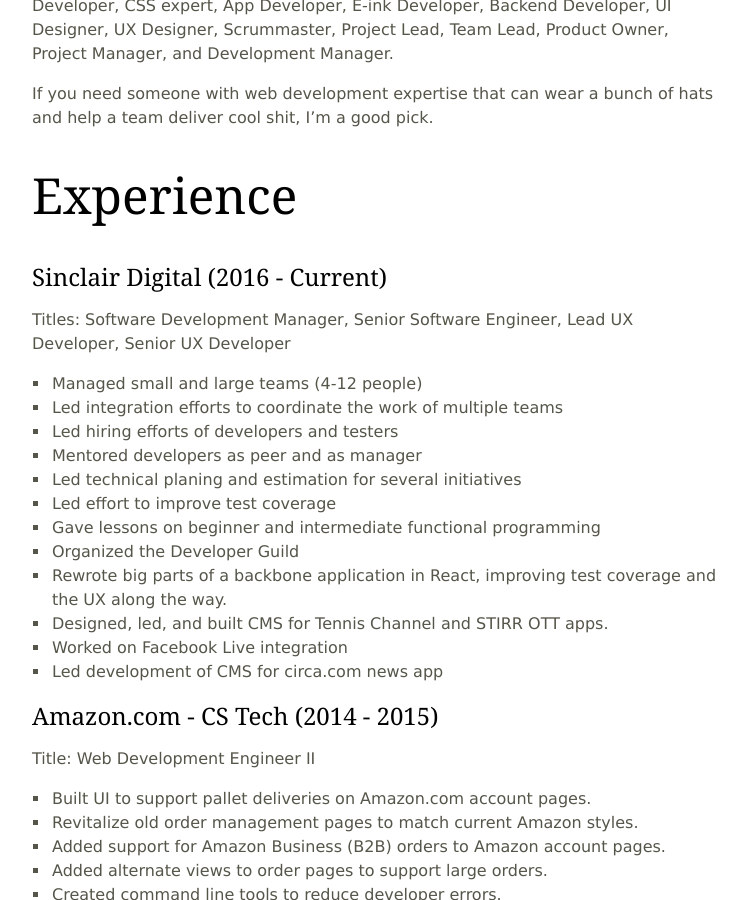
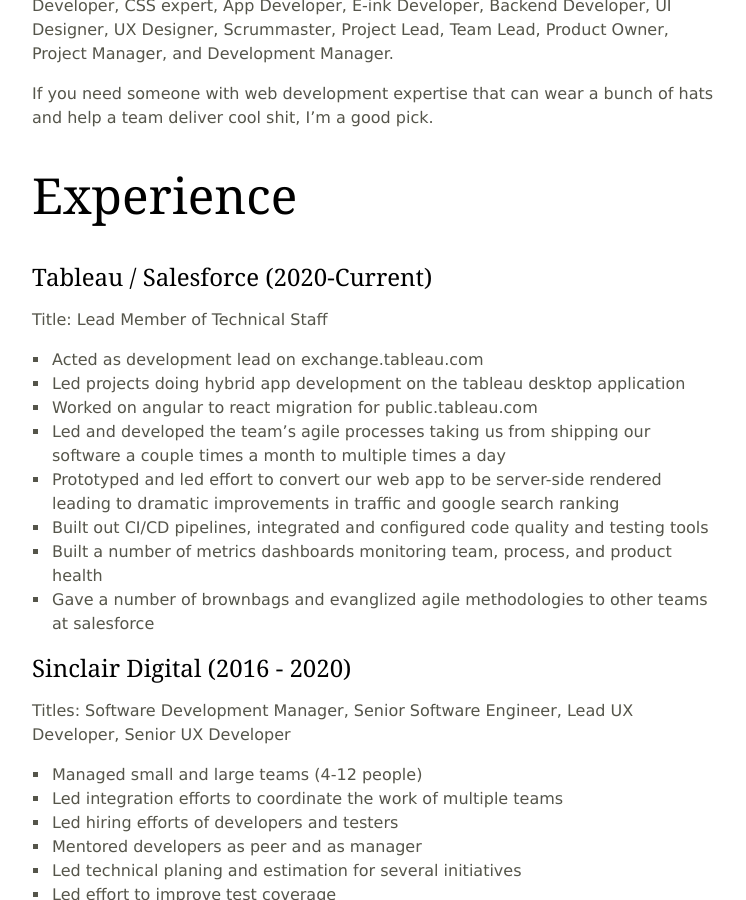
Before and after one commit to jethrolarson/jethrolarson.github.com, a Jekyll site: the page built from resume.md, in a window 1280 px wide and 900 px high, scrolled down 363 px. Shown: the whole window, without its empty margins (263-1009 px from the left). Built offline with Jekyll 4.4.1, drawn with Linux system fonts in a browser that asks for light colours.

Commit message:
Update resume.md

```diff
--- a/resume.md
+++ b/resume.md
@@ -20,7 +20,19 @@
 
 # Experience
 
-## Sinclair Digital (2016 - Current)
+## Tableau / Salesforce (2020-Current)
+Title: Lead Member of Technical Staff
+
+* Acted as development lead on exchange.tableau.com
+* Led projects doing hybrid app development on the tableau desktop application
+* Worked on angular to react migration for public.tableau.com
+* Led and developed the team's agile processes taking us from shipping our software a couple times a month to multiple times a day
+* Prototyped and led effort to convert our web app to be server-side rendered leading to dramatic improvements in traffic and google search ranking
+* Built out CI/CD pipelines, integrated and configured code quality and testing tools
+* Built a number of metrics dashboards monitoring team, process, and product health
+* Gave a number of brownbags and evanglized agile methodologies to other teams at salesforce
+
+## Sinclair Digital (2016 - 2020)
 Titles: Software Development Manager, Senior Software Engineer, Lead UX Developer,  Senior UX Developer
 
 * Managed small and large teams (4-12 people)
```
